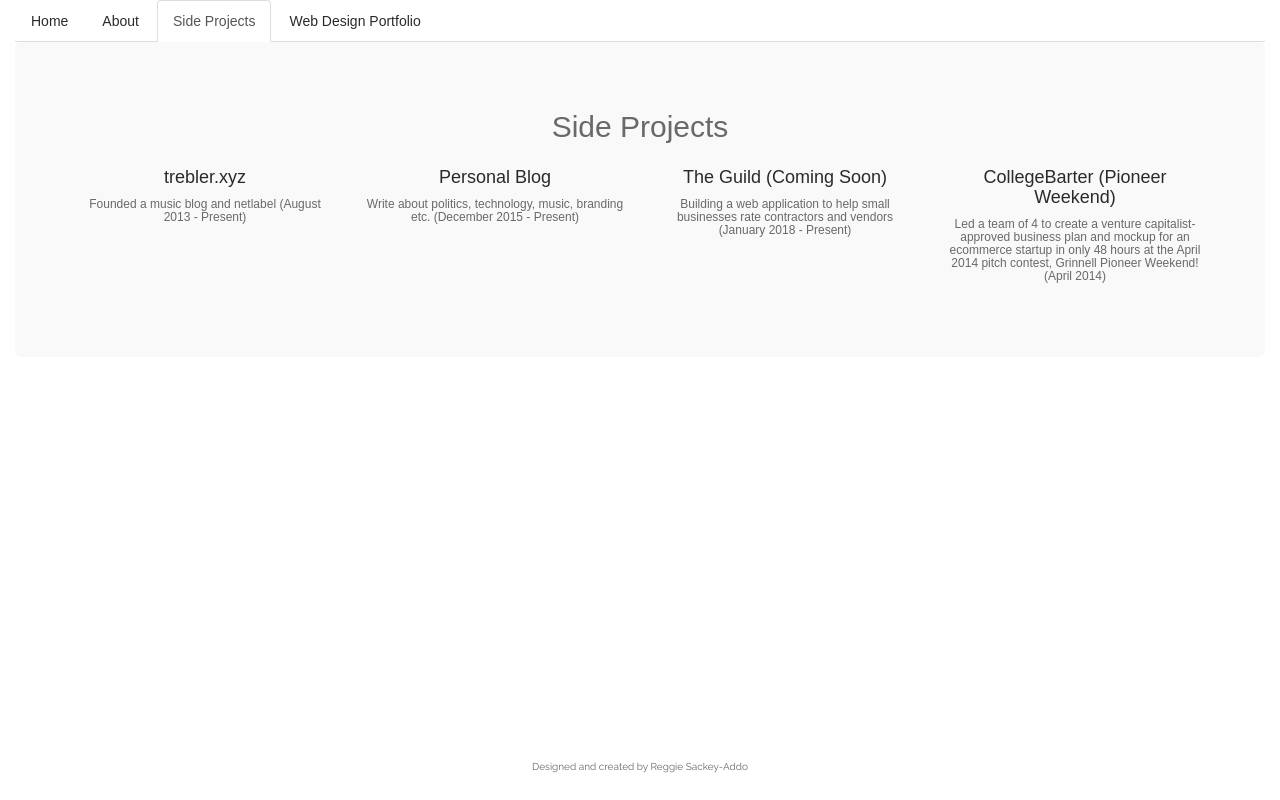
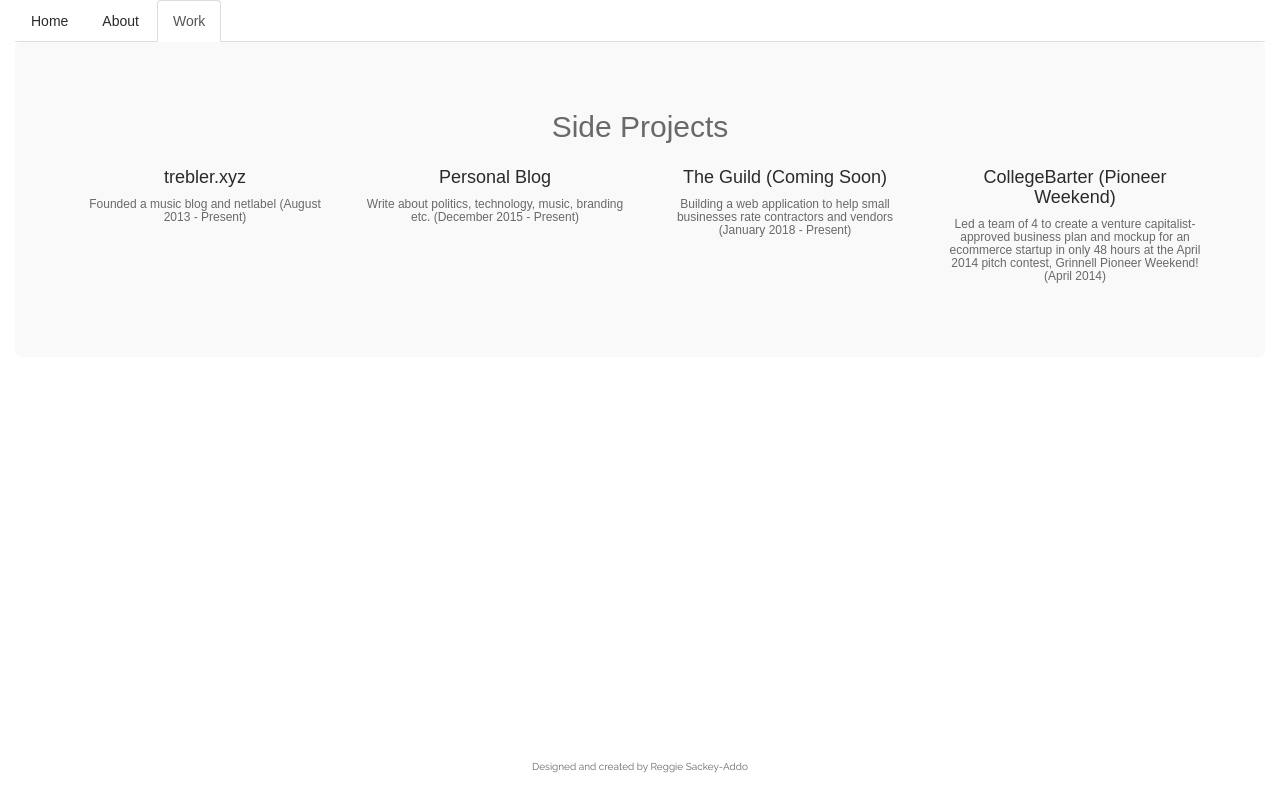
Before and after one commit to ReggieSackey/reggiesackey.github.io, a plain HTML site: page side_projects.html in a window 1280 px wide. Drawn offline with Linux system fonts and the light colour scheme.

Commit message:
Update side_projects.html

```diff
--- a/side_projects.html
+++ b/side_projects.html
@@ -1,6 +1,6 @@
 <html>
 <head>
-	<title>Side Projects - Reggie Sackey-Addo</title>
+	<title>Work - Reggie Sackey-Addo</title>
 	<link href='http://fonts.googleapis.com/css?family=Raleway:400,200' rel='stylesheet' type='text/css'>
 	<link href="bootstrap.min.css" rel="stylesheet" type="text/css" />
 	<link href="https://fonts.googleapis.com/css?family=Jura" rel="stylesheet">
@@ -19,12 +19,8 @@
 							<a href="about.html">About</a>
 						</li>
 						<li class="active">
-							<a href="side_projects.html">Side Projects</a>
+							<a href="side_projects.html">Work</a>
 						</li>
-						<li>
-							<a href="web_design_portfolio.html">Web Design Portfolio</a>
-						</li>
-
 
 					</ul>
 				</div>
```
